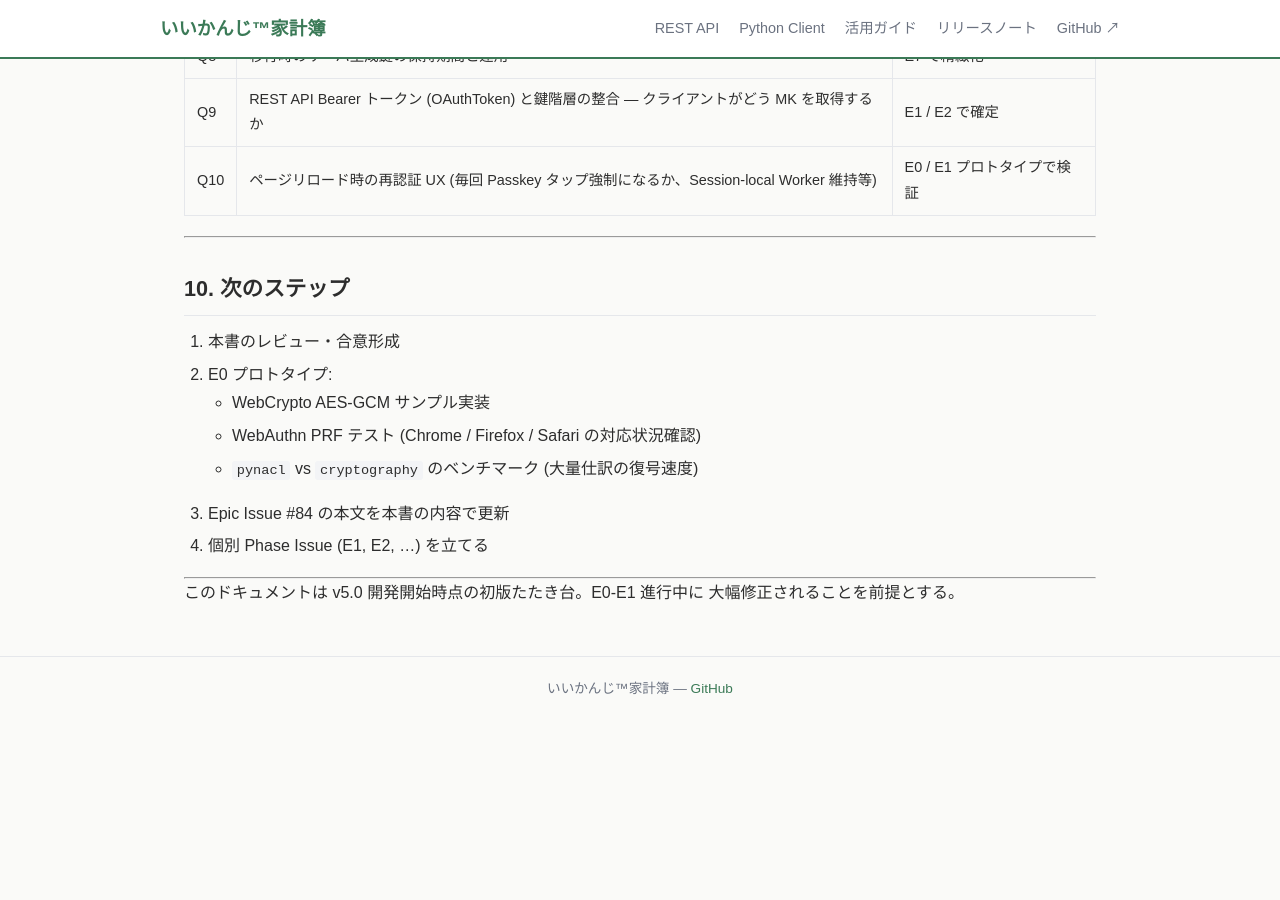
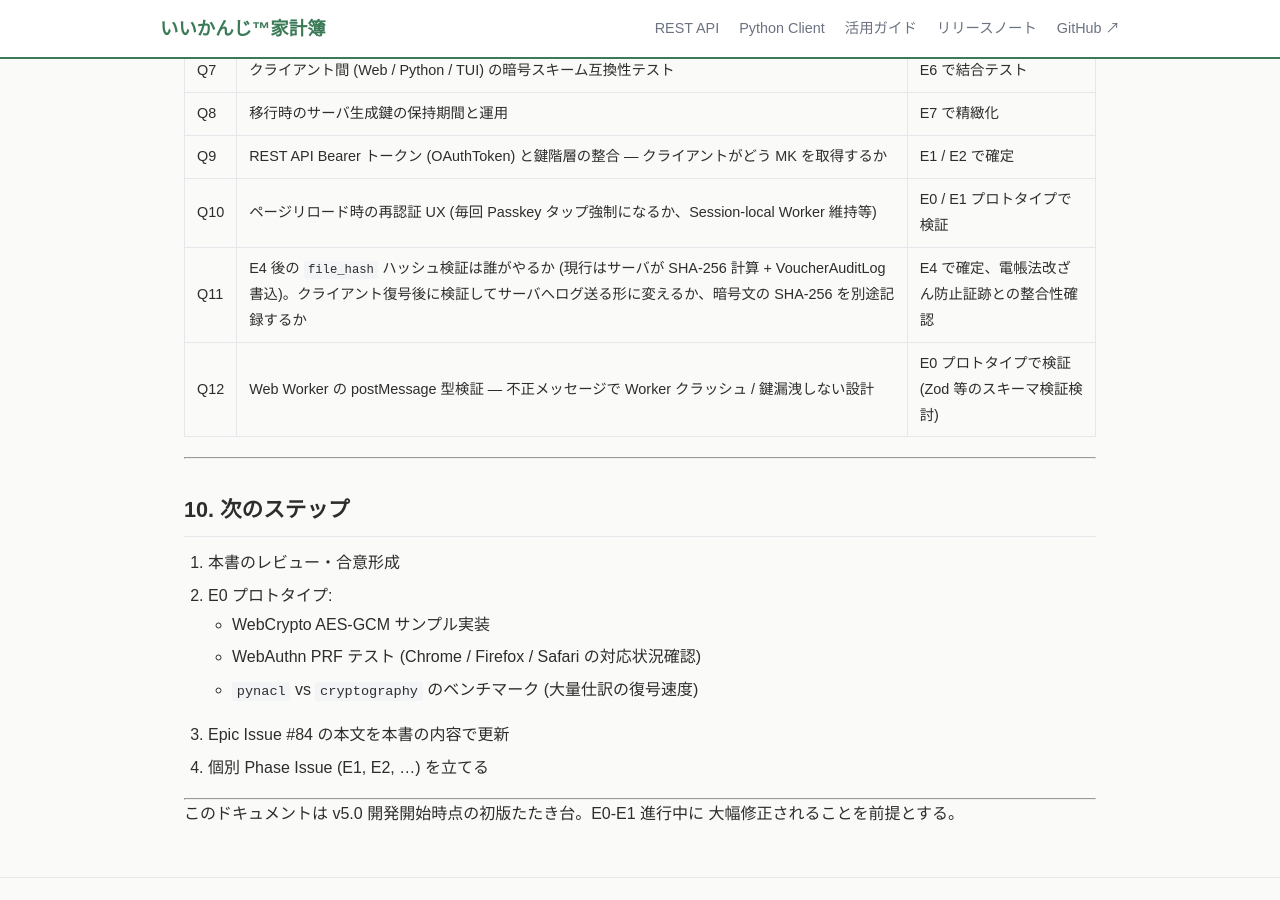
Before and after one commit to nananek/iikanji-kakeibo, a Jekyll site: the page built from docs/v5-e2ee/index.md, in a window 1280 px wide and 900 px high, scrolled down 9497 px. Built offline with Jekyll 4.4.1, drawn with Linux system fonts in a browser that asks for light colours; before the commit the page ends 10219 px from its top, so only the background shows below that; some of the changed text lies outside the part shown.

Commit message:
docs(v5): 軽微 review 反映 (Nonce 数値訂正 / Lv2 タイミング / Q11/Q12)
PR #106 第 3 回 review (verdict: approve、軽微 4 件) を反映。

### Nonce 衝突確率 n=2^44 の数値訂正

旧記述 "~0.5%" → 実値 "~0.2%" (安全側への過大評価だったが正確化)。
表で n=2^48 を強調表示に変更。

### Lv2 監査の決定タイミング

「E5 で確定」→「E1 終了前 (E3 設計の前提条件)」に変更。E3 仕訳暗号化
のデータモデルが AuditGrant 構造に依存するため、後回しできない。

### Q11/Q12 を未解決事項に追加

- Q11: E4 後の file_hash ハッシュ検証は誰がやるか (現行サーバ側→
  クライアント復号後検証 / 暗号文 SHA-256 記録)
- Q12: Web Worker postMessage の型検証 (不正メッセージで鍵漏洩しない
  スキーマ検証パターン、E0 プロトタイプで Zod 等を検討)

Co-Authored-By: Claude Opus 4.7 (1M context) <noreply@anthropic.com>

```diff
--- a/docs/v5-e2ee/index.md
+++ b/docs/v5-e2ee/index.md
@@ -316,7 +316,10 @@ Discord 等に **平文で送信** している。E3 で仕訳が暗号化され
     監査者クライアント (例: 改造版) には強制できない
   - 現行 v4.x の Lv2 科目隠蔽は「サーバが暗号化済データを科目別に管理」
     することで強制できたが、E2EE 下では**この保証が成立しない**
-  - **合意形成が必要**: Lv2 を以下のいずれにするか E5 で確定する:
+  - **合意形成が必要 — タイミングは E1 終了前 (E3 設計の前提条件)**:
+    E3 (仕訳暗号化) のデータモデルが `AuditGrant` / `audit_grant_keys`
+    の構造に依存するため、Lv2 の扱い未確定だと E3 設計が固まらない。
+    以下のいずれかを E1 終了前に確定する:
     - (a) Lv2 廃止 → Lv1 (集計のみ) と Lv3 (全権限) の 2 段階に
     - (b) Lv2 を「契約上の取り決め」に降格 (技術的強制を諦める)
     - (c) Lv2 用に「マスター鍵を分けて科目別暗号化」する追加レイヤ
@@ -366,6 +369,8 @@ Discord 等に **平文で送信** している。E3 で仕訳が暗号化され
 | Q8 | 移行時のサーバ生成鍵の保持期間と運用 | E7 で精緻化 |
 | Q9 | REST API Bearer トークン (OAuthToken) と鍵階層の整合 — クライアントがどう MK を取得するか | E1 / E2 で確定 |
 | Q10 | ページリロード時の再認証 UX (毎回 Passkey タップ強制になるか、Session-local Worker 維持等) | E0 / E1 プロトタイプで検証 |
+| Q11 | E4 後の `file_hash` ハッシュ検証は誰がやるか (現行はサーバが SHA-256 計算 + VoucherAuditLog 書込)。クライアント復号後に検証してサーバへログ送る形に変えるか、暗号文の SHA-256 を別途記録するか | E4 で確定、電帳法改ざん防止証跡との整合性確認 |
+| Q12 | Web Worker の postMessage 型検証 — 不正メッセージで Worker クラッシュ / 鍵漏洩しない設計 | E0 プロトタイプで検証 (Zod 等のスキーマ検証検討) |
 
 ---
 
```
Also changed, not shown: other parts of docs/v5-e2ee/index.md (+2 -2 lines).
